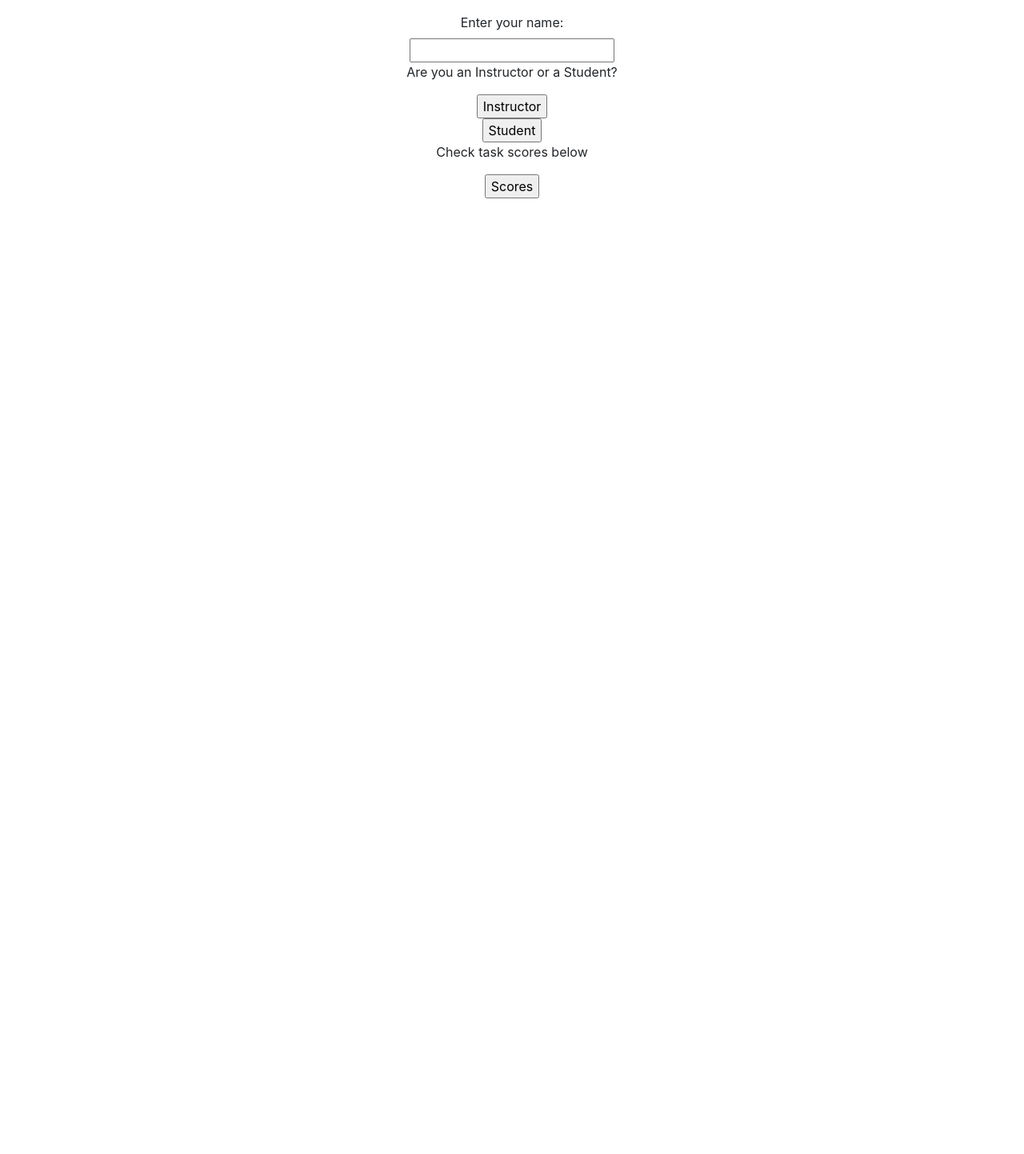
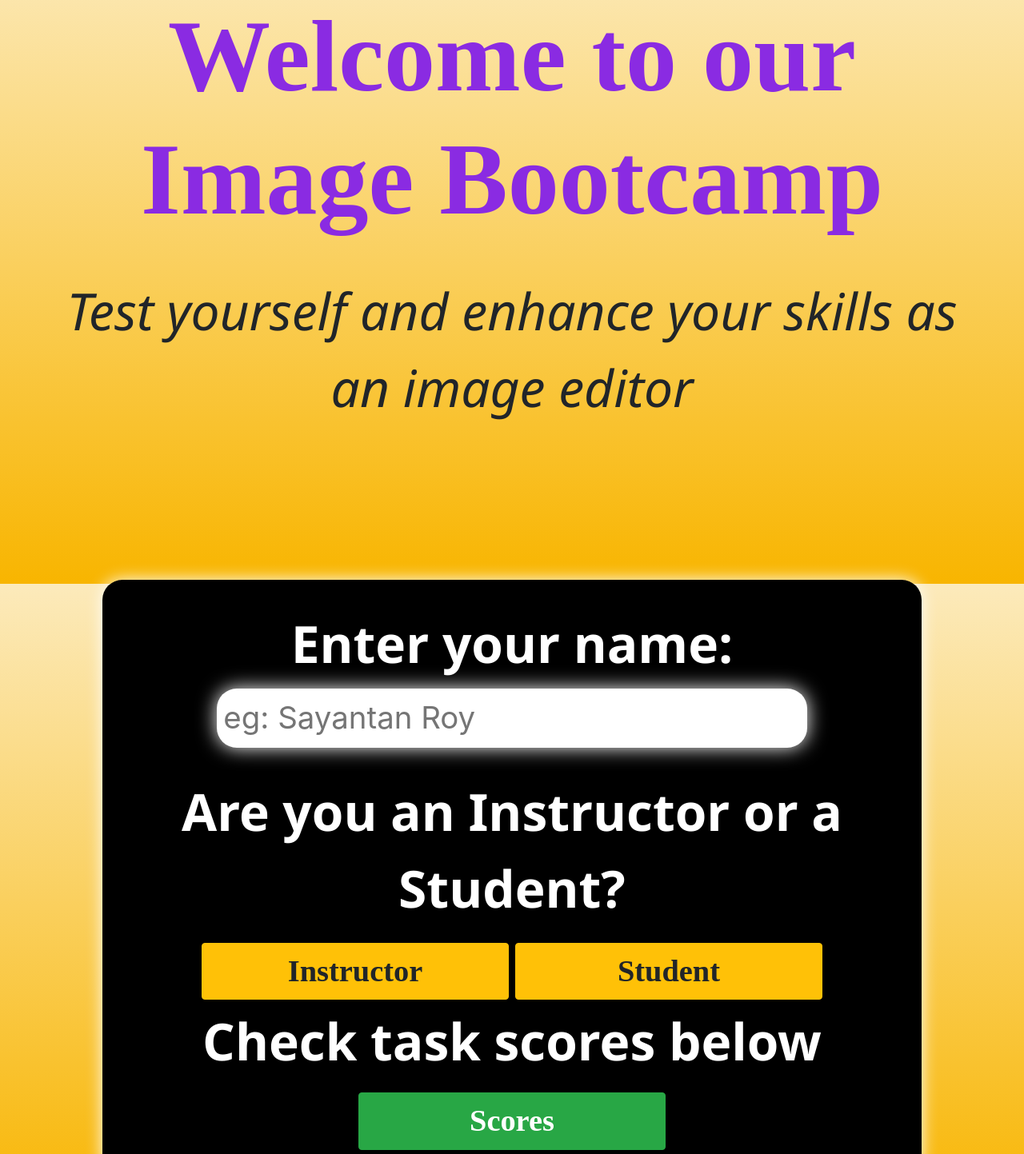
Before and after one commit to Noob0799/image-competition, a React (Create React App) app: page / in a window 1280 px wide. Shown: the part 70-1513 px from the top of the page at 80% size. Before the commit the page ends 800 px from the top, so only its background shows below. Built offline with nearby package versions, Linux system fonts and the light colour scheme.

Commit message:
Landing page styled

```diff
--- a/public/index.html
+++ b/public/index.html
@@ -24,7 +24,7 @@
       work correctly both with client-side routing and a non-root public URL.
       Learn how to configure a non-root public URL by running `npm run build`.
     -->
-    <title>React App</title>
+    <title>Image Bootcamp</title>
   </head>
   <body>
     <noscript>You need to enable JavaScript to run this app.</noscript>
--- a/src/App.css
+++ b/src/App.css
@@ -1,38 +1,3 @@
 .App {
   text-align: center;
 }
-
-.App-logo {
-  height: 40vmin;
-  pointer-events: none;
-}
-
-@media (prefers-reduced-motion: no-preference) {
-  .App-logo {
-    animation: App-logo-spin infinite 20s linear;
-  }
-}
-
-.App-header {
-  background-color: #282c34;
-  min-height: 100vh;
-  display: flex;
-  flex-direction: column;
-  align-items: center;
-  justify-content: center;
-  font-size: calc(10px + 2vmin);
-  color: white;
-}
-
-.App-link {
-  color: #61dafb;
-}
-
-@keyframes App-logo-spin {
-  from {
-    transform: rotate(0deg);
-  }
-  to {
-    transform: rotate(360deg);
-  }
-}
--- a/src/components/landing/Landing.css
+++ b/src/components/landing/Landing.css
@@ -0,0 +1,57 @@
+.landing-container {
+    margin: 5vw;
+}
+
+.landing-container h2{
+    color: blueviolet;
+    margin: 5vh;
+    font-size: 10vw;
+    font-weight: 650;
+    font-family: 'Times New Roman', Times, serif;
+}
+
+.landing-container p{
+    font-size: 5vw;
+    font-weight: 500;
+    font-style: italic;
+    font-family: 'Segoe UI', Tahoma, Geneva, Verdana, sans-serif;
+}
+
+.landing-btn {
+    margin: 10vw;
+    padding: 4vh 4vw;
+    border-radius: 25px;
+    box-shadow: 0px 0px 20px white;
+    width: fit-content;
+    display: inline-block;
+    background-color: black;
+    color: white;
+}
+
+.landing-btn label, .landing-btn p {
+    font-size: 5vw;
+    font-weight: 600;
+    font-family: 'Segoe UI', Tahoma, Geneva, Verdana, sans-serif;
+}
+
+.landing-btn > input {
+    width: 80%;
+    font-size: 3vw;
+    border: none;
+    border-radius: 25px;
+    box-shadow: 0px 0px 25px white;
+    padding: 8px;
+    margin-bottom: 4vh;
+}
+
+.landing-btn > input:focus {
+    outline: none;
+    border: 5px solid  #f8b500;
+}
+
+.landing-btn button {
+    width: 30vw;
+    font-size: 3vw;
+    font-weight: 700;
+    font-family: 'Times New Roman', Times, serif;
+}
--- a/src/components/landing/Landing.js
+++ b/src/components/landing/Landing.js
@@ -26,17 +26,15 @@ const Landing = (props) => {
             </div>
             <div className="landing-btn">
                 <label>Enter your name:</label><br/>
-                <input type="text" id="username"/>
+                <input type="text" id="username" placeholder="eg: Sayantan Roy"/>
                 <p>Are you an Instructor or a Student?</p>
-                <div className="instructor-btn">
-                    <input type="button" value="Instructor" onClick={() => handleRoute('instructor')}/>
-                </div>
-                <div className="student-btn">
-                    <input type="button" value="Student" onClick={() => handleRoute('student')}/>
+                <div className="instructor-student-btn">
+                    <button className="btn btn-warning m-1" onClick={() => handleRoute('instructor')}>Instructor</button>
+                    <button className="btn btn-warning m-1" onClick={() => handleRoute('student')}>Student</button>
                 </div>
                 <p>Check task scores below</p>
                 <div className="student-scores">
-                    <input type="button" value="Scores" onClick={() => handleRoute('scores')}/>
+                    <button className="btn btn-success" onClick={() => handleRoute('scores')}>Scores</button>
                 </div>
             </div>
         </Fragment>
--- a/src/index.css
+++ b/src/index.css
@@ -5,6 +5,10 @@ body {
     sans-serif;
   -webkit-font-smoothing: antialiased;
   -moz-osx-font-smoothing: grayscale;
+  background: #fceabb;  /* fallback for old browsers */
+  background: -webkit-linear-gradient(to top, #f8b500, #fceabb);  /* Chrome 10-25, Safari 5.1-6 */
+  background: linear-gradient(to top, #f8b500, #fceabb); /* W3C, IE 10+/ Edge, Firefox 16+, Chrome 26+, Opera 12+, Safari 7+ */
+  background-attachment: fixed;
 }
 
 code {
```
Also changed, not shown: 1 other file (tests, documents, lock files or other folders).
